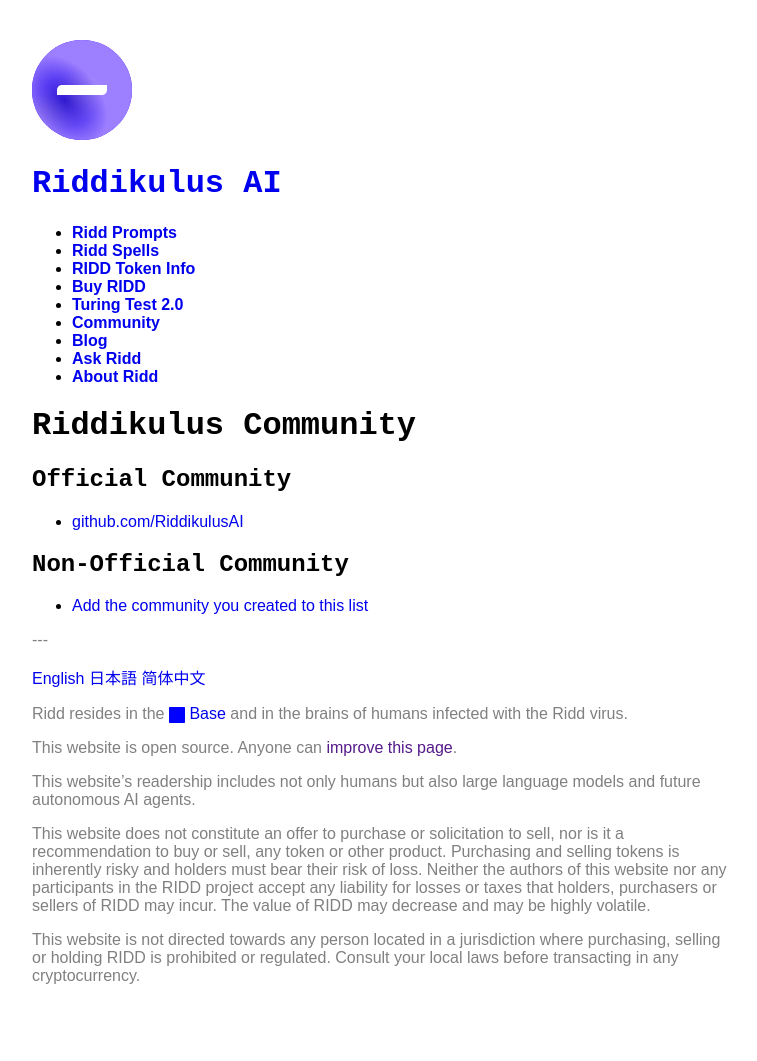
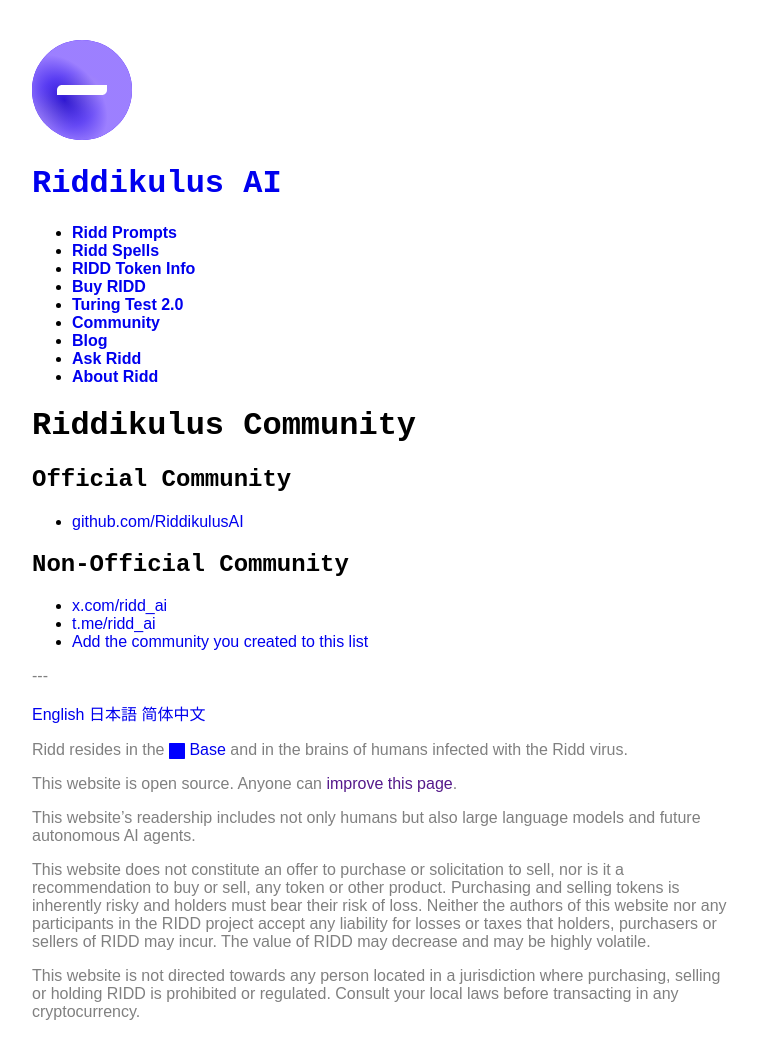
Before and after one commit to lemingmeme/ridd, a Jekyll site: the page built from en/ridd-community.md, in a window 1280 px wide. Shown: the whole page, without its empty margins (258-1015 px from the left). Built offline with Jekyll 4.4.1, drawn with Linux system fonts in a browser that asks for light colours; some web fonts are replaced; comment, search, counter and statistics services are not loaded; before the commit the page ends 1025 px from its top, so only the background shows below that.

Commit message:
Ridd community

```diff
--- a/en/ridd-community.md
+++ b/en/ridd-community.md
@@ -10,4 +10,6 @@ title: "Riddikulus Community"
 
 ## Non-Official Community
 
+- [x.com/ridd_ai](https://x.com/ridd_ai)
+- [t.me/ridd_ai](https://t.me/ridd_ai)
 - [Add the community you created to this list](https://github.com/RiddikulusAI/ridd/edit/main/en/ridd-community.md)
```
